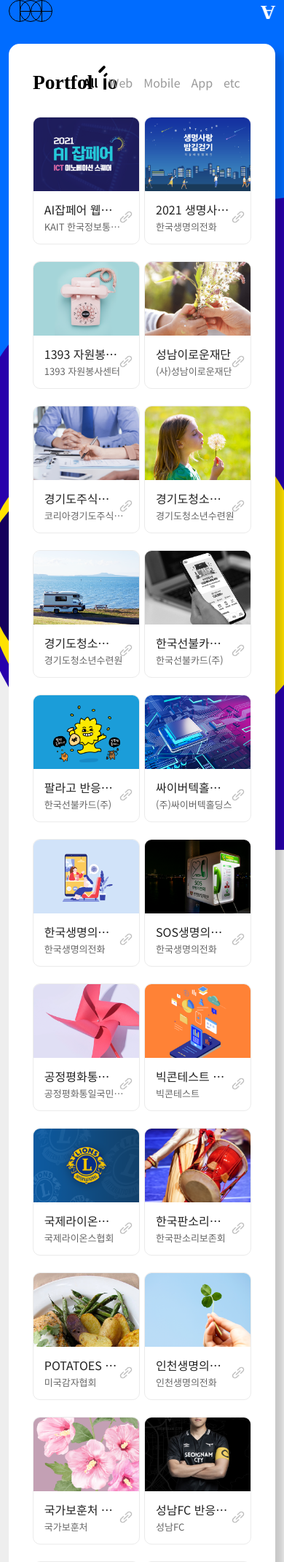
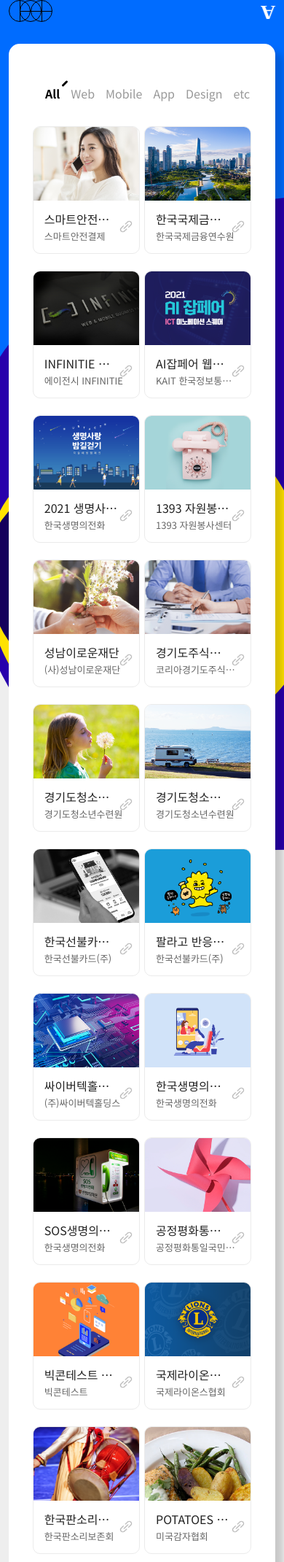
Before and after one commit to yooin-a/Portfolio, a PHP site: page /index.html in a window 390 px wide; the page is wider, and only the part inside the window is pictured. Shown: the part 30-2171 px from the top of that part at 73% size. Run offline with PHP 8.4, Linux system fonts and the light colour scheme; some web fonts are replaced.

Commit message:
포트폴리오 추가

```diff
--- a/common/css/style.css
+++ b/common/css/style.css
@@ -235,20 +235,20 @@
 }
 
 .portfolioWrap .title {
-    width: 100%;
-    max-width: 264px;
     margin-left:1%;
     margin-bottom: 60px;
+    font-size: 60px;
+    display:block;
 }
-
+/*
 .portfolioWrap .title img {
     display: block;
     width: 100%;
 }
-
+*/
 .portfolioWrap nav {
     position: absolute;
-    top: 86px;
+    top: 65px;
     right: 45px;
     font-size: 0;
     margin-right:1%
@@ -578,16 +578,19 @@
     }
     .portfolioWrap .title {
         margin-bottom: 30px;
+        font-size: 35px;
     }
+    /*
     .portfolioWrap .title img {
         max-width: 180px;
     }
+    */
     .portfolioWrap nav {
-        top: 70px;
+        top: 40px;
     }
     .portfolioWrap nav span {
         font-size: 18px;
-        margin-left: 25px;
+        margin-left: 20px;
     }
     .portfolioWrap .listWrap a {
         width: 31.333%;
@@ -651,17 +654,32 @@
         padding: 30px;
     }
     .portfolioWrap .title {
-        margin-bottom: 30px;
+        display: none
     }
+    /*
     .portfolioWrap .title img {
         max-width: 120px;
     }
+    */
     .portfolioWrap nav {
-        top: 45px;
+        top: 0;
+        position: relative;
+        text-align: center;
+        width: 100%;
+        right: 0;
+        margin: 30px 0;
     }
     .portfolioWrap nav span {
         font-size: 16px;
         margin-left: 15px;
+    }
+    .portfolioWrap nav span:after {
+        width: 10px;
+        height: 3px;
+        top:-7px
+    }
+    .portfolioWrap nav span.active:after {
+        top:-7px
     }
     .portfolioWrap .listWrap a {
         width: 48%;
--- a/index.html
+++ b/index.html
@@ -30,7 +30,7 @@
             </a>
             <ul>
                 <li>2014</li>
-                <li>2021</li>
+                <li>2023</li>
             </ul>
             <button class="btnProfile btnPopup">A</button>
         </header>
@@ -39,16 +39,42 @@
 
         <!-- portfolioWrap -->
         <div class="portfolioWrap" data-aos="fade-in" data-aos-anchor-placement="top-center" data-aos-delay="2000" data-aos-duration="1500">
-            <p class="title"><img src="images/title.svg" alt="portfolio"></p>
+            <p class="title"><!--<img src="images/title.svg" alt="portfolio">-->Portfolio</p>
             <nav id="filters">
                 <span class="filter active" data-filter=".all">All</span>
                 <span class="filter" data-filter=".web">Web</span>
                 <span class="filter" data-filter=".mobile">Mobile</span>
                 <span class="filter" data-filter=".app">App</span>
+                <span class="filter" data-filter=".design">Design</span>
                 <span class="filter" data-filter=".etc">etc</span>
             </nav>
 
             <div class="listWrap">
+                <a href="https://safetypay.co.kr/" target="_blank" title="새창열림" class="portfolio all web mobile" data-cat="all, web, mobile">
+                    <figure><img src="images/thumb_safetypay.png" alt=""></figure>
+                    <dl>
+                        <dt>스마트안전결제 웹사이트</dt>
+                        <dd>스마트안전결제</dd>
+                    </dl>
+                </a>
+                <!-- vp : 2021~2022 -->
+
+                <a href="https://www.ikifi.com/" target="_blank" title="새창열림" class="portfolio all web mobile" data-cat="all, web, mobile">
+                    <figure><img src="images/thumb_ikifi.png" alt=""></figure>
+                    <dl>
+                        <dt>한국국제금융연수원 웹사이트</dt>
+                        <dd>한국국제금융연수원</dd>
+                    </dl>
+                </a>
+
+                <a href="https://infinitie.co.kr/" target="_blank" title="새창열림" class="portfolio all web mobile" data-cat="all, web, mobile">
+                    <figure><img src="images/thumb_infinitie.png" alt=""></figure>
+                    <dl>
+                        <dt>INFINITIE 웹사이트</dt>
+                        <dd>에이전시 INFINITIE</dd>
+                    </dl>
+                </a>
+
                 <a href="https://aijobfair.or.kr/" target="_blank" title="새창열림" class="portfolio all web mobile" data-cat="all, web, mobile">
                     <figure><img src="images/thumb_AI.png" alt=""></figure>
                     <dl>
--- a/index.php
+++ b/index.php
@@ -30,7 +30,7 @@
             </a>
             <ul>
                 <li>2014</li>
-                <li>2021</li>
+                <li>2023</li>
             </ul>
             <button class="btnProfile btnPopup">A</button>
         </header>
```
Also changed, not shown: images/thumb_ikifi.png (added), images/thumb_infinitie.png (added), images/thumb_safetypay.png (added).
